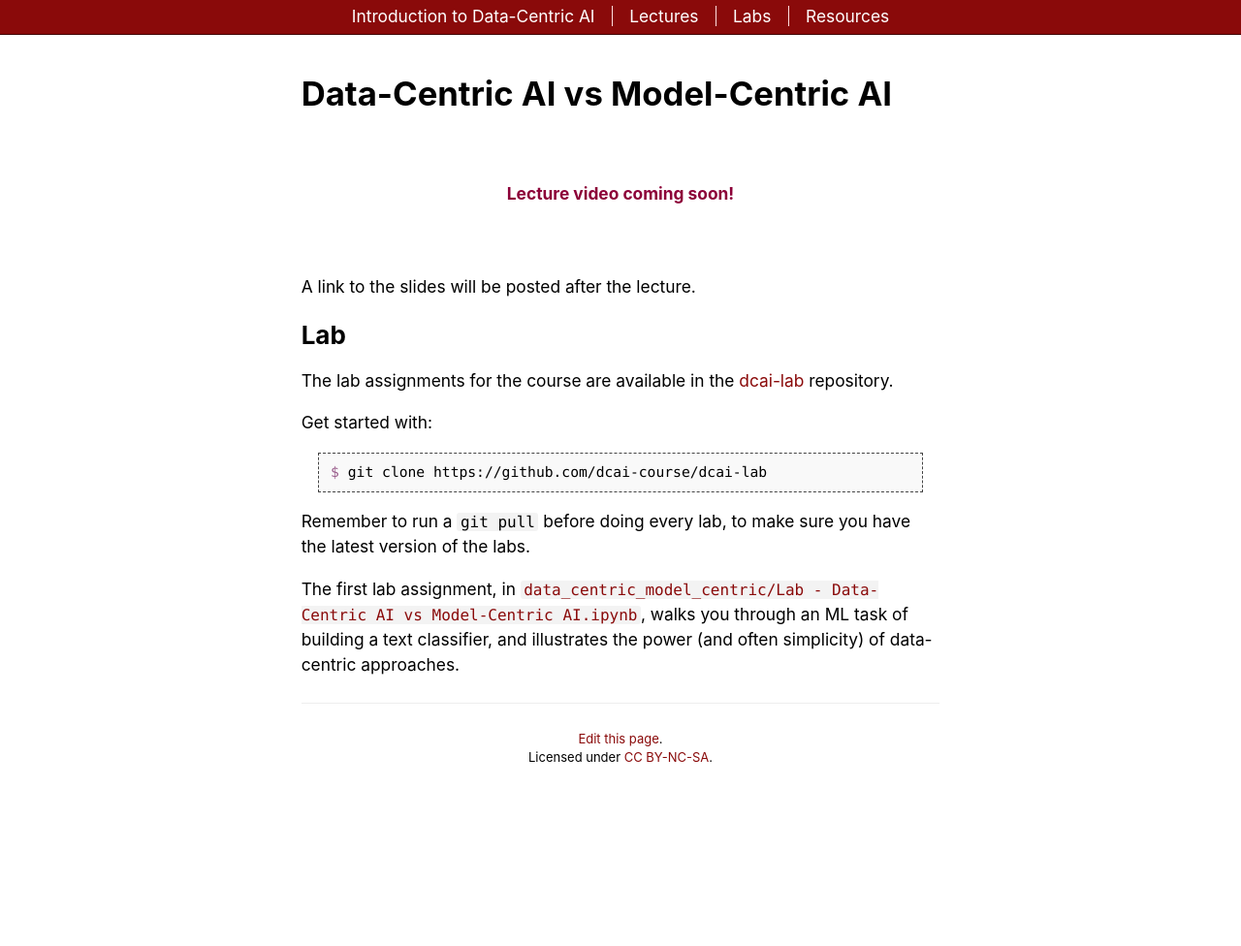
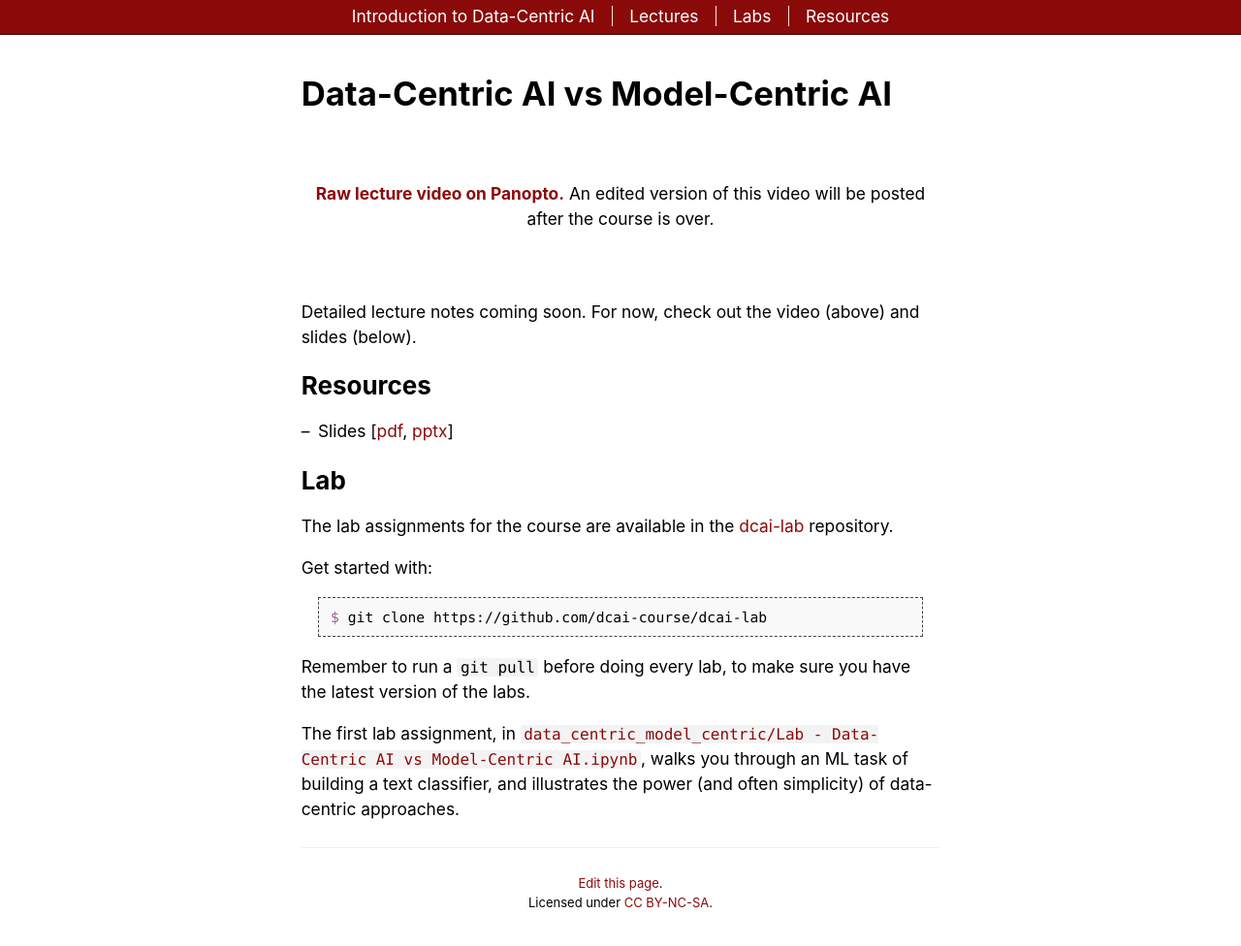
Before and after one commit to dcai-course/dcai-course, a Jekyll site: the page built from _lectures/data-centric-model-centric.md, in a window 1280 px wide. Shown: the whole page at 97% size. Built offline with Jekyll 4.4.1, drawn with Linux system fonts in a browser that asks for light colours; before the commit the page ends 900 px from its top, so only the background shows below that.

Commit message:
Add slides and link to lecture video

```diff
--- a/_layouts/lecture.html
+++ b/_layouts/lecture.html
@@ -8,6 +8,9 @@ layout: default
   <div class="youtube-wrapper" style="padding-bottom: {{ page.video.aspect }}%;">
     <iframe src="https://www.youtube.com/embed/{{ page.video.id }}" allow="accelerometer; autoplay; encrypted-media; gyroscope; picture-in-picture" allowfullscreen></iframe>
   </div>
+{% elsif page.panopto %}
+  <p class="center gap"><strong><a href="{{ page.panopto }}">Raw lecture video on Panopto.</a></strong>
+  An edited version of this video will be posted after the course is over.</p>
 {% elsif page.video %}
   <p class="center gap accent"><strong>Lecture video coming soon!</strong></p>
 {% endif %}
--- a/_lectures/data-centric-model-centric.md
+++ b/_lectures/data-centric-model-centric.md
@@ -3,12 +3,17 @@ layout: lecture
 title: "Data-Centric AI vs Model-Centric AI"
 date: 2023-01-17
 ready: true
+panopto: "https://mit.hosted.panopto.com/Panopto/Pages/Viewer.aspx?id=edd1be69-b3de-4302-ac2b-af85012d2b18"
 video:
   aspect: 56.25
   # id: Wz50FvGG6xU
 ---
 
-A link to the slides will be posted after the lecture.
+Detailed lecture notes coming soon. For now, check out the video (above) and slides (below).
+
+# Resources
+
+- Slides [[pdf](/lectures/files/lec1.pdf), [pptx](/lectures/files/lec1.pptx)]
 
 # Lab
 
```
Also changed, not shown: 3 other files.
